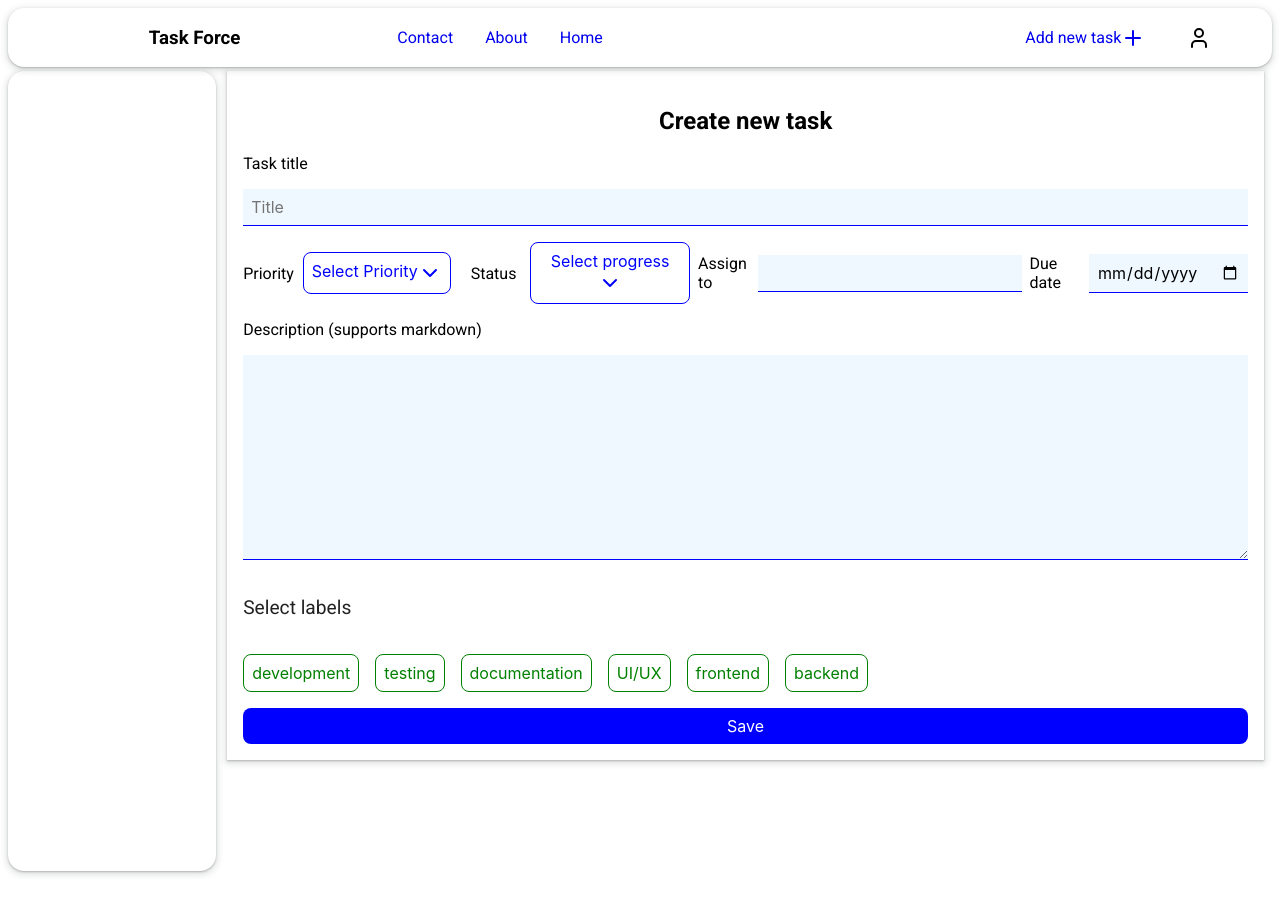
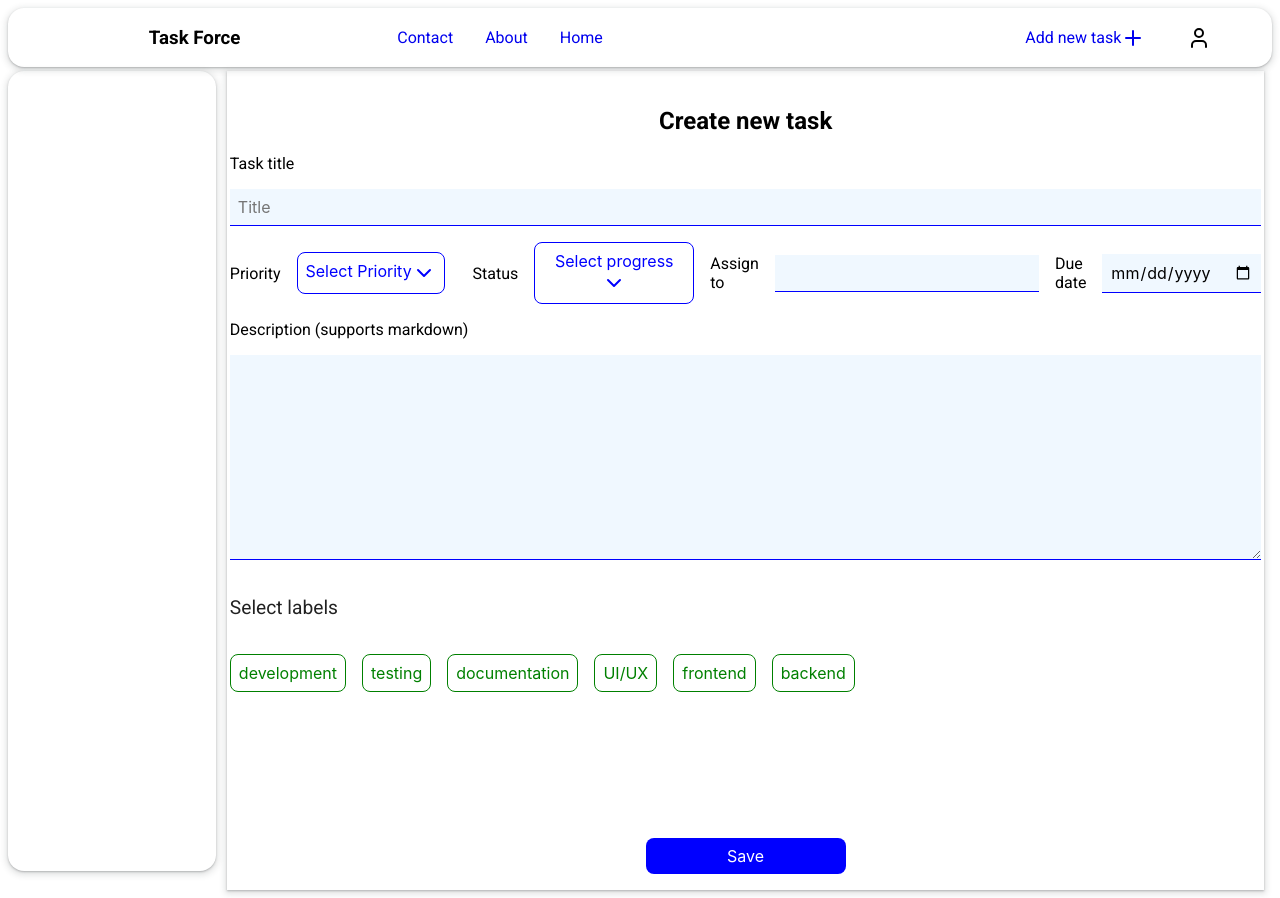
Before and after one commit to arunkumar413/taskManager2, a React (Create React App) app: page /add-new-task in a window 1280 px wide. Built offline with nearby package versions, Linux system fonts and the light colour scheme.

Commit message:
fixing new task style

```diff
--- /dev/null
+++ b/public/App.css
@@ -0,0 +1,7 @@
+.create-new-task-style {
+  display: flex;
+  flex-direction: row;
+  justify-content: flex-start;
+  align-items: center;
+  gap: 1rem;
+}
--- a/public/index.html
+++ b/public/index.html
@@ -24,6 +24,8 @@
       Learn how to configure a non-root public URL by running `npm run build`.
     -->
     <link type="text/css" rel="stylesheet" href="/index.css"></link>
+    <link type="text/css" rel="stylesheet" href="/App.css"></link>
+
 	<title>Task Force</title>
 </head>
 
--- a/src/pages/CreateNewTaskPage.js
+++ b/src/pages/CreateNewTaskPage.js
@@ -3,12 +3,8 @@ import { Labels } from "../components/Labels";
 import { DropDown } from "../components/DropDown";
 
 export function CreateNewTaskPage() {
-    const [selectedOption, setSelectedOption] = useState("Select Priority");
-    const [progress, setProgress] = useState("Select progress");
-
-
-
-
+  const [selectedOption, setSelectedOption] = useState("Select Priority");
+  const [progress, setProgress] = useState("Select progress");
 
   const [newTaskInfo, setNewTaskInfo] = useState({
     title: "",
@@ -28,8 +24,6 @@ export function CreateNewTaskPage() {
     });
   }
 
-
-
   return (
     <div className="CreateNewTaskPage">
       <div style={{ textAlign: "center" }} className="new-task-heading">
@@ -39,37 +33,37 @@ export function CreateNewTaskPage() {
         <label> Task title </label>
         <input
           name="title"
-          onChange={handleNewTaskInfo}selectedValue
+          onChange={handleNewTaskInfo}
+          selectedValue
           placeholder="Title"
           className="input small primary filled"
           type="text"
         />
-
         <div
           className="new-task-second-row"
           style={{
-            display: "grid",
-            // flexDirection: "row",
-            gridTemplateColumns:"repeat(8, 1fr)",
-            justifyContent: "center",
+            display: "flex",
+            flexDirection: "row",
+            // gridTemplateColumns: "repeat(8, 1fr)",
+            justifyContent: "flex-start",
             alignItems: "center",
-            gap: "0.5rem",
+            gap: "1rem",
           }}
         >
           <label>Priority</label>
 
-          <DropDown options={["Low", "Medium", "High", "Urgent"]} value={selectedOption} handleSelected={setSelectedOption} />
-          {/* <input onChange={handleNewTaskInfo} name="priority" type="text" list='select-priority' className="input small primary filled" />
-                    <datalist id='select-priority' >
-                        <option value="Low">Low</option>
-                        <option value="Medium">Medium</option>
-                        <option value="High">High</option>
-                        <option value="Urgent">Urgent</option>
-                    </datalist> */}
+          <DropDown
+            options={["Low", "Medium", "High", "Urgent"]}
+            value={selectedOption}
+            handleSelected={setSelectedOption}
+          />
 
           <label>Status</label>
-          <DropDown options={["In progress", "Done", "Backlog"]} value={progress} handleSelected={setProgress} />
-
+          <DropDown
+            options={["In progress", "Done", "Backlog"]}
+            value={progress}
+            handleSelected={setProgress}
+          />
 
           <label> Assign to</label>
           <input
@@ -87,7 +81,6 @@ export function CreateNewTaskPage() {
             className="input small primary filled"
           />
         </div>
-
         <label> Description (supports markdown) </label>
         <textarea
           className="input primary filled"
@@ -95,13 +88,23 @@ export function CreateNewTaskPage() {
           name="description"
           rows={10}
         />
-
         <p> Select labels</p>
         <Labels
           selectedLabels={selectedLabels}
           setSelectedLabels={setSelectedLabels}
         />
-        <button className="btn primary small filled">Save</button>
+        <br /> <br /> <br /> <br /> <br /> <br />
+        <div
+          style={{
+            display: "flex",
+            flexDirection: "row",
+            justifyContent: "center",
+          }}
+        >
+          <button style={{ width: 200 }} className="btn primary small filled">
+            Save
+          </button>
+        </div>
       </div>
     </div>
   );
```
